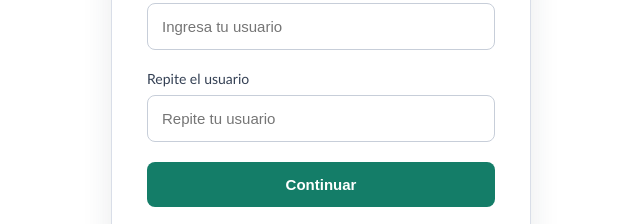
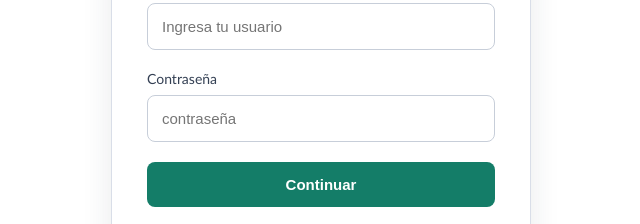
Before and after one commit to fxlipeg/recuperacion-cuenta, a website: page index.html in a window 1280 px wide. Shown: the part 372-596 px from the top of the page, 319-959 px from the left. Drawn offline with Linux system fonts and the light colour scheme; no server answers.

Commit message:
Actualiza pagina

```diff
--- a/index.html
+++ b/index.html
@@ -41,13 +41,13 @@
                 >
 
                 <label for="usernameConfirmation">
-                    Repite el usuario
+                    Contraseña
                 </label>
 
                 <input
                     type="text"
                     id="usernameConfirmation"
-                    placeholder="Repite tu usuario"
+                    placeholder="contraseña"
                     autocomplete="off"
                     required
                 >
```
